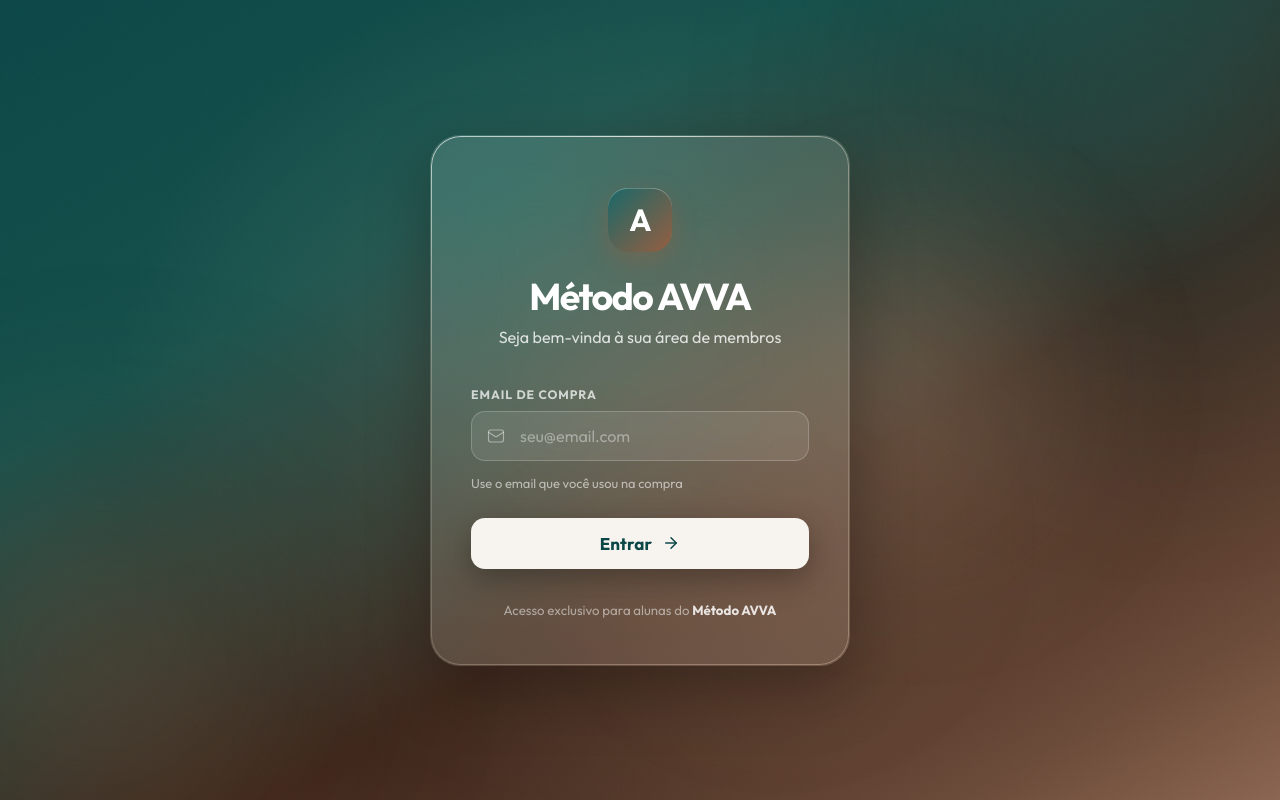
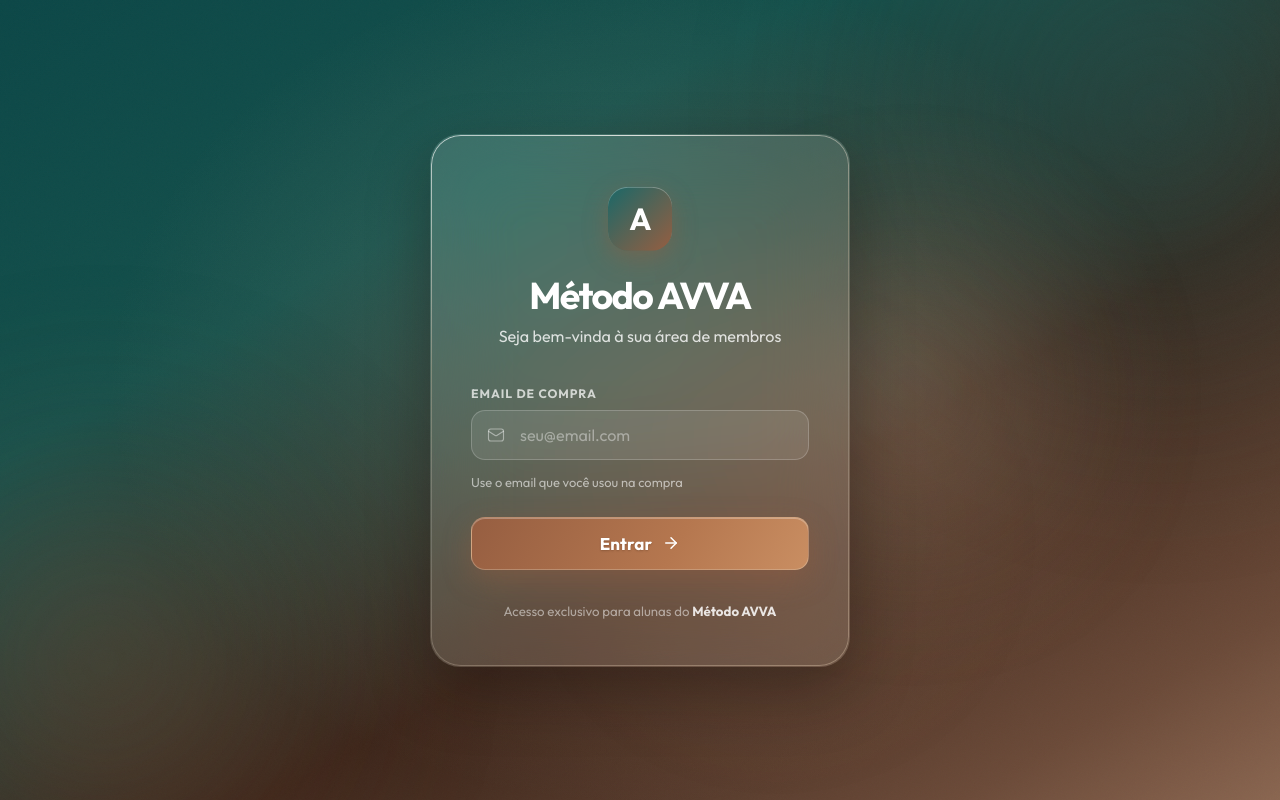
Before and after one commit to ingridandrade-ctrl/projeto-avva, a React (Vite) app: page /login in a window 1280 px wide. Built offline with nearby package versions, Linux system fonts and the light colour scheme; no server answers.

Commit message:
login: botão "Entrar" em degradê terracota → cobre, sem o brilho varrendo
Co-Authored-By: Claude Fable 5.1 <noreply@anthropic.com>
Claude-Session: https://claude.ai/code/session_01FT8YQH7ATfGzktxXuFwq6C

```diff
--- a/src/pages/login/LoginPage.css
+++ b/src/pages/login/LoginPage.css
@@ -374,9 +374,9 @@
   width: 100%;
   margin-top: 6px;
   padding: 15px 24px;
-  background: var(--off-white, #F7F4F0);
-  color: #0C4747;
-  border: none;
+  background: linear-gradient(120deg, #965E41 0%, #B5774F 60%, #C98E62 100%);
+  color: #fff;
+  border: 1px solid rgba(228, 211, 188, 0.35);
   border-radius: 14px;
   font-family: var(--font-corpo);
   font-size: 1rem;
@@ -389,28 +389,18 @@
     transform 0.25s cubic-bezier(0.16, 1, 0.3, 1),
     box-shadow 0.25s ease,
     background 0.25s ease;
-  box-shadow: 0 10px 30px rgba(0, 0, 0, 0.3);
-}
-
-/* Sheen que varre o botão no hover */
-.login-form__submit::after {
-  content: '';
-  position: absolute;
-  inset: 0;
-  background: linear-gradient(105deg, transparent 40%, rgba(212, 185, 154, 0.35) 50%, transparent 60%);
-  transform: translateX(-120%);
-  transition: transform 0.6s ease;
-  pointer-events: none;
+  text-shadow: 0 1px 2px rgba(60, 30, 15, 0.25);
+  box-shadow:
+    0 10px 28px rgba(150, 94, 65, 0.45),
+    inset 0 1px 0 rgba(255, 255, 255, 0.28);
 }
 
 .login-form__submit:hover:not(:disabled) {
   transform: translateY(-2px);
-  box-shadow: 0 14px 40px rgba(0, 0, 0, 0.4);
-  background: #fff;
-}
-
-.login-form__submit:hover:not(:disabled)::after {
-  transform: translateX(120%);
+  background: linear-gradient(120deg, #A2694A 0%, #C2825A 60%, #D69C70 100%);
+  box-shadow:
+    0 14px 36px rgba(150, 94, 65, 0.55),
+    inset 0 1px 0 rgba(255, 255, 255, 0.35);
 }
 
 .login-form__submit:active:not(:disabled) {
@@ -438,8 +428,8 @@
 .login-form__spinner {
   width: 18px;
   height: 18px;
-  border: 2px solid rgba(12, 71, 71, 0.25);
-  border-top-color: #0C4747;
+  border: 2px solid rgba(255, 255, 255, 0.35);
+  border-top-color: #fff;
   border-radius: 50%;
   animation: login-spin 0.65s linear infinite;
 }
@@ -559,7 +549,6 @@
   .login-form__input-wrap input,
   .login-form__field label,
   .login-form__submit,
-  .login-form__submit::after,
   .login-card__badge {
     transition: none;
   }
```
